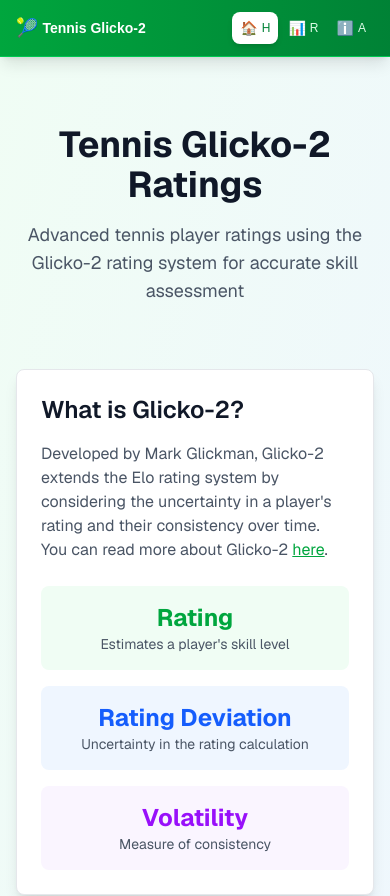
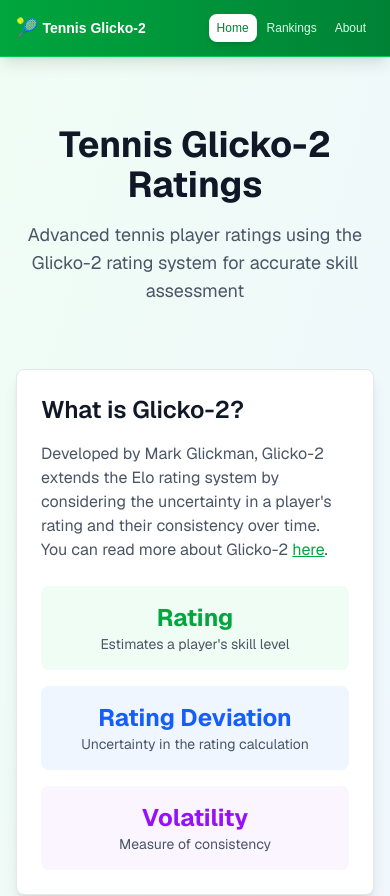
Before and after one commit to devenhagen/tennis-ratings-website, a Next.js app: page / in a window 390 px wide. Shown: the top 896 px of the page. Built offline with nearby package versions, Linux system fonts and the light colour scheme.

Commit message:
Update Navbar.tsx

```diff
--- a/app/components/Navbar.tsx
+++ b/app/components/Navbar.tsx
@@ -36,9 +36,9 @@ export default function Navbar() {
                     : 'text-green-100 hover:bg-green-500 hover:text-white'
                 }`}
               >
-                <span className="text-sm sm:text-lg">{item.icon}</span>
+                <span className="hidden sm:inline text-sm sm:text-lg">{item.icon}</span>
                 <span className="hidden sm:inline">{item.label}</span>
-                <span className="sm:hidden">{item.label.charAt(0)}</span>
+                <span className="sm:hidden">{item.label}</span>
               </Link>
             ))}
           </div>
```
